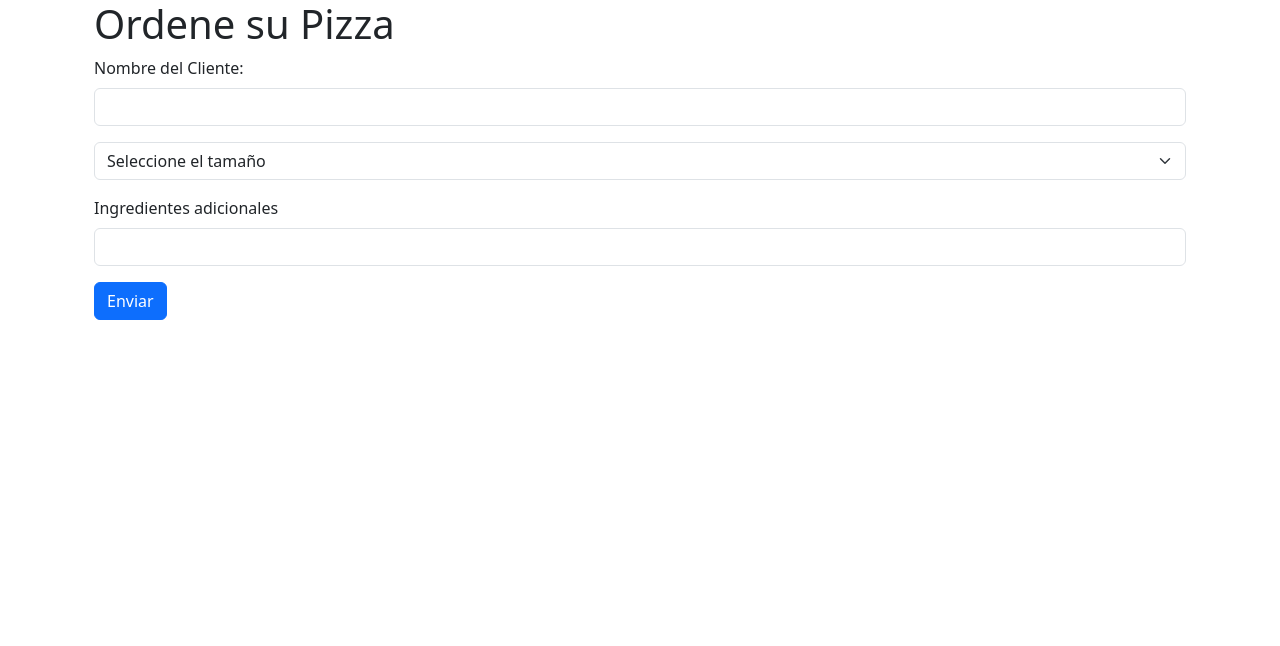
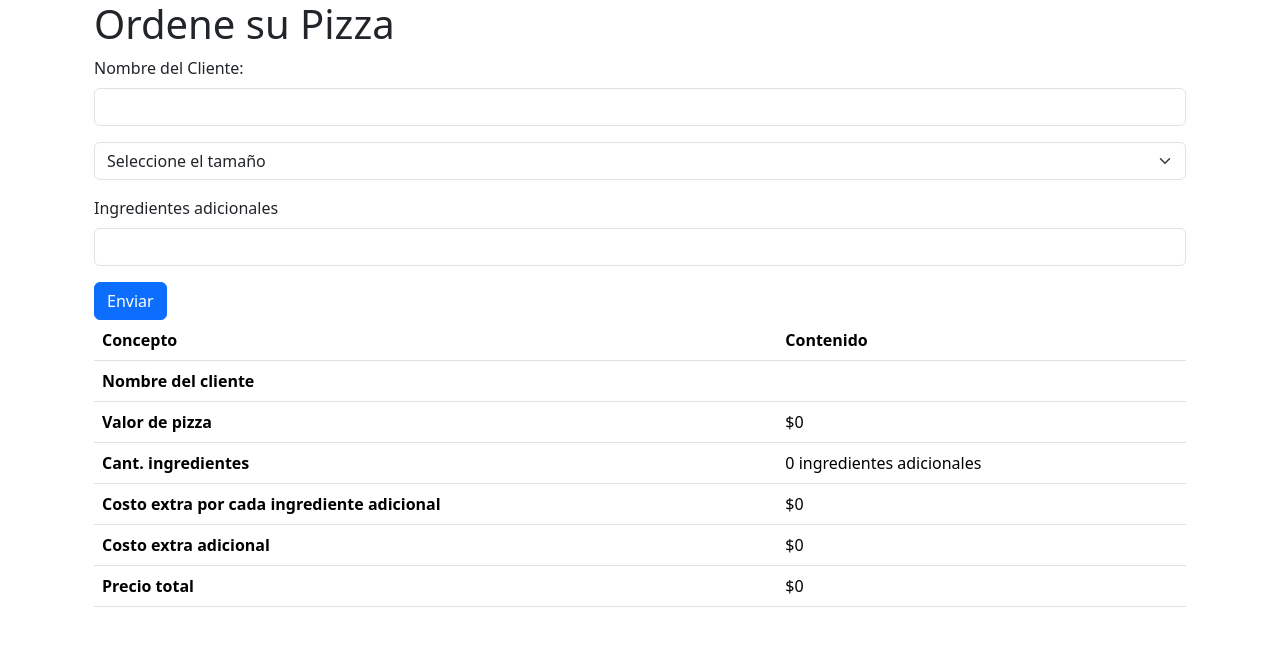
Before and after one commit to Victor-Rodriguez/DPS_Ejercicio_2, a React (Create React App) app: page / in a window 1280 px wide. Shown: the top 646 px of the page. Built offline with nearby package versions, Linux system fonts and the light colour scheme.

Commit message:
Capturando y mostrando resultados

```diff
--- a/src/components/FormPizza.jsx
+++ b/src/components/FormPizza.jsx
@@ -1,4 +1,5 @@
 import React from 'react'
+import Results from './Results';
 
 const FormPizza = (props) => {
     //Haciendo destructuring para obtener lo que viene por props
@@ -14,48 +15,122 @@ const FormPizza = (props) => {
         costoAdicional,
         setCostoAdicional,
         total,
-        setTotal
+        setTotal,
+        costoIngreAdd,
+        setCostoIngreAdd
     } = props;
 
-    const handleChange = e => {
+    const handleChangeNombreCliente = e => {
         e.preventDefault();
 
-        setNombreCliente({[e.target.name]: e.target.value})
-        /* setIngredienteAdd({[e.target.name]: e.target.value})
-        setTamanioPizza({[e.target.name]: e.target.value}) */
+        setNombreCliente(e.target.value)
+    }
+
+    const handleChangeTamanioPizza = e => {
+        e.preventDefault();
+
+        setTamanioPizza(e.target.value)
+    }
+
+    const handleChangeIngredienteAdd = e => {
+        e.preventDefault();
+
+        setIngredienteAdd(e.target.value)
+    }
+
+
+    const handleClick = () => {
+        //Validaciones
+        if (tamanioPizza === 'Personal') {
+            setPrecio(7)
+            if (ingredienteAdd == 1) {
+                setCostoIngreAdd(1)
+            }else if (ingredienteAdd == 2){
+                setCostoIngreAdd(0.75)
+            }else if (ingredienteAdd == 3){
+                setCostoIngreAdd(0.50)
+            }else if (ingredienteAdd > 3) {
+                setCostoIngreAdd(0.25)
+            }
+        }else if (tamanioPizza === 'Mediana') {
+            setPrecio(10)
+            if (ingredienteAdd == 1) {
+                setCostoIngreAdd(2)
+            }else if (ingredienteAdd == 2){
+                setCostoIngreAdd(1)
+            }else if (ingredienteAdd == 3){
+                setCostoIngreAdd(0.75)
+            }else if (ingredienteAdd > 3) {
+                setCostoIngreAdd(0.50)
+            }
+        }else if (tamanioPizza === 'Grande') {
+            setPrecio(12)
+            if (ingredienteAdd == 1) {
+                setCostoIngreAdd(2.50)
+            }else if (ingredienteAdd == 2){
+                setCostoIngreAdd(2)
+            }else if (ingredienteAdd == 3){
+                setCostoIngreAdd(1)
+            }else if (ingredienteAdd > 3) {
+                setCostoIngreAdd(0.75)
+            }
+        }
+
+        //Calculando costo adicional
+        setCostoAdicional(ingredienteAdd * costoIngreAdd)
+        //Calculando total a pagar
+        setTotal(precio + costoAdicional)
 
         console.log(nombreCliente);
-        /* console.log(tamanioPizza);
-        console.log(ingredienteAdd); */
+        console.log(ingredienteAdd);
+        console.log(tamanioPizza);
+
     }
 
 
     return (
         <>
-            <div class='container'>
+            <div className='container'>
                 <h1>Ordene su Pizza</h1>
-                <div class="row justify-content-center">
+                <div className="row justify-content-center">
                     <form onSubmit={e => e.preventDefault()}>
-                        <div class="mb-3">
-                            <label for="nombreCliente" class="form-label">Nombre del Cliente:</label>
-                            <input type="text" class="form-control" name='nombreCliente'  onChange={handleChange} />
+                        <div className="mb-3">
+                            <label htmlFor="nombreCliente" className="form-label">Nombre del Cliente:</label>
+                            <input type="text" className="form-control" name='nombreCliente'  onChange={handleChangeNombreCliente} />
                         </div>
-                        <div class="mb-3">
-                            <select class="form-select" name='tamanioPizza'  >
-                                <option selected>Seleccione el tamaño</option>
+                        <div className="mb-3">
+                            <select className="form-select" name='tamanioPizza'  onChange={handleChangeTamanioPizza}>
+                                <option >Seleccione el tamaño</option>
                                 <option value="Personal">Personal</option>
                                 <option value="Mediana">Mediana</option>
                                 <option value="Grande">Grande</option>
                             </select>
                         </div>
-                        <div class="mb-3">
-                            <label for="ingredienteAdd" class="form-label">Ingredientes adicionales</label>
-                            <input type="text" class="form-control" name='ingredienteAdd'  />
+                        <div className="mb-3">
+                            <label htmlFor="ingredienteAdd" className="form-label">Ingredientes adicionales</label>
+                            <input type="text" className="form-control" name='ingredienteAdd' onChange={handleChangeIngredienteAdd}/>
                         </div>
-                        <button type="submit" class="btn btn-primary">Enviar</button>
+                        <button type="submit" className="btn btn-primary" onClick={handleClick} >Enviar</button>
                     </form>
 
                 </div>
+                <Results
+                    nombreCliente={nombreCliente}
+                    setNombreCliente={setNombreCliente}
+                    tamanioPizza={tamanioPizza}
+                    setTamanioPizza={setTamanioPizza}
+                    precio={precio}
+                    setPrecio={setPrecio}
+                    ingredienteAdd={ingredienteAdd}
+                    setIngredienteAdd={setIngredienteAdd}
+                    costoAdicional={costoAdicional}
+                    setCostoAdicional={setCostoAdicional}
+                    total={total}
+                    setTotal={setTotal}
+                    costoIngreAdd={costoIngreAdd}
+                    setCostoIngreAdd={setCostoIngreAdd}
+                  />
+
             </div>
         </>
     )
--- a/src/components/Results.jsx
+++ b/src/components/Results.jsx
@@ -14,7 +14,9 @@ const Results = (props) => {
         costoAdicional,
         setCostoAdicional,
         total,
-    setTotal
+        setTotal,
+        costoIngreAdd,
+        setCostoIngreAdd
     } = props;
 
     return (
@@ -29,26 +31,31 @@ const Results = (props) => {
                 <tbody>
                     <tr>
                         <th scope="row">Nombre del cliente</th>
-            <td>{props.nombreCliente}</td>
+                        <td>{nombreCliente}</td>
                     </tr>
                     <tr>
                         <th scope="row">Valor de pizza {props.tamanioPizza}</th>
-            <td>${props.precio}</td>
+                        <td>${precio}</td>
                     </tr>
 
                     <tr>
                         <th scope="row">Cant. ingredientes</th>
-            <td>{props.ingredienteAdd} ingredientes adicionales</td>
+                        <td>{ingredienteAdd} ingredientes adicionales</td>
+                    </tr>
+
+                    <tr>
+                        <th scope="row">Costo extra por cada ingrediente adicional</th>
+                        <td>${costoIngreAdd}</td>
                     </tr>
 
                     <tr>
                         <th scope="row">Costo extra adicional </th>
-            <td>${props.costoAdicional}</td>
+                        <td>${costoAdicional}</td>
                     </tr>
 
                     <tr>
                         <th scope="row">Precio total</th>
-            <td>${props.total}</td>
+                        <td>${total}</td>
                     </tr>
 
                 </tbody>
```
Lines whose indentation alone changed are shown as unchanged.
